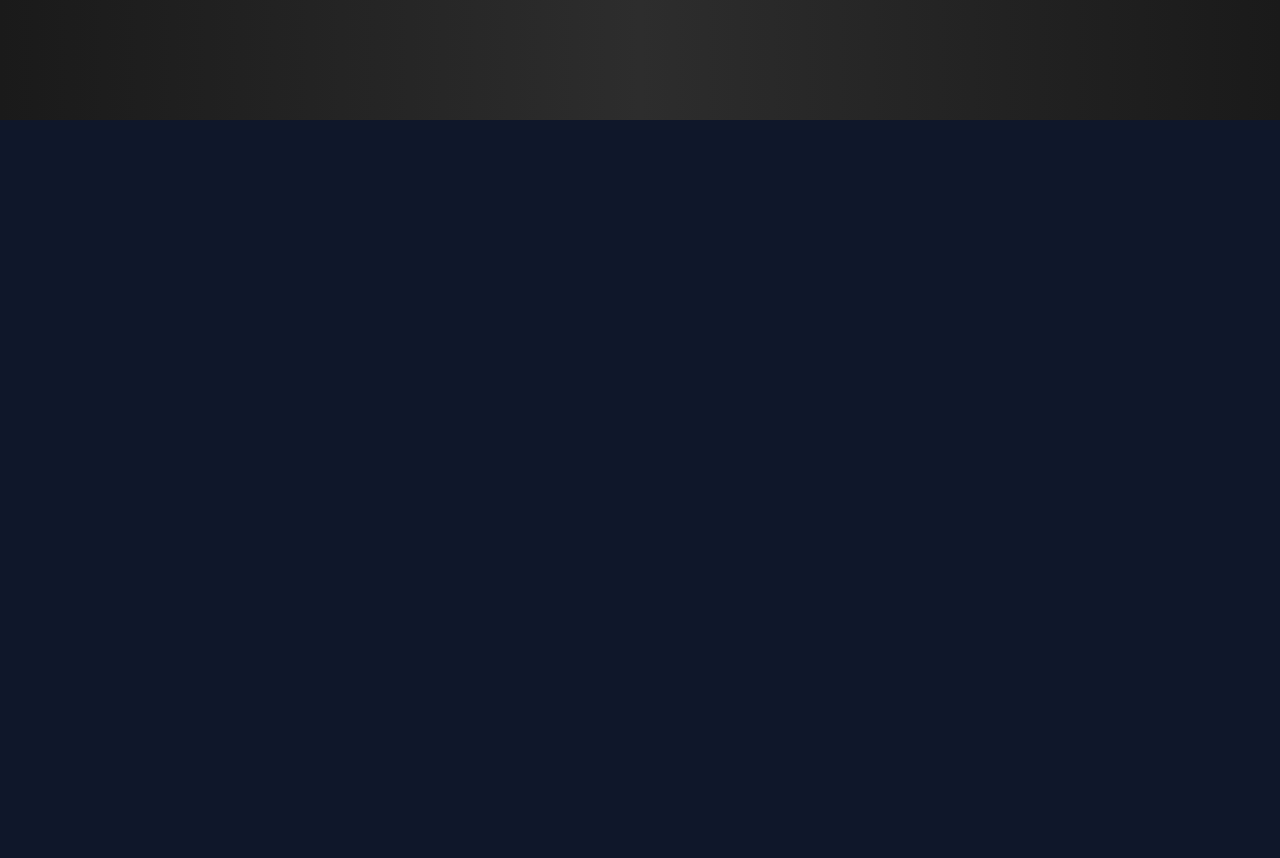
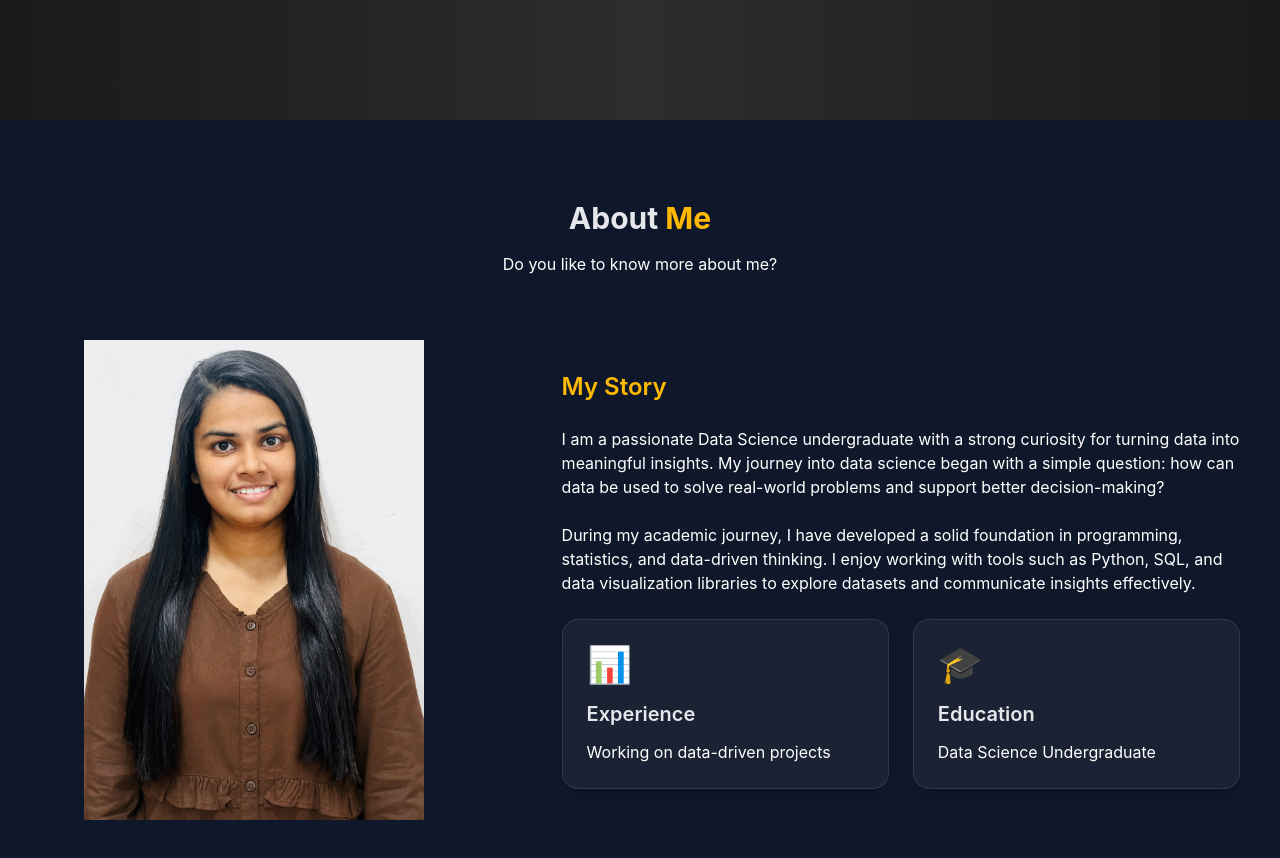
Before and after one commit to oshaniwickramathilaka/own_portfolio, a React (Vite) app: page / in a window 1280 px wide. Shown: the part 680-1538 px from the top of the page. Before the commit the page ends 800 px from the top, so only its background shows below. Built offline with nearby package versions, Linux system fonts and the light colour scheme; the HTML template or start-up script is replaced by a standard one.

Commit message:
create about.jsx

```diff
--- /dev/null
+++ b/src/components/About.jsx
@@ -0,0 +1,109 @@
+import React from 'react';
+import { motion } from 'framer-motion';
+import profile_picture from '../assets/profile_picture.jpeg';
+const aboutInfo = [
+  {
+    title: "Experience",
+    description: "Working on data-driven projects",
+    icon: () => <span>📊</span>
+  },
+  {
+    title: "Education",
+    description: "Data Science Undergraduate",
+    icon: () => <span>🎓</span>
+  }
+];
+
+const About = () => {
+    return (
+        <motion.div
+            initial={{ opacity: 0, y: 50 }}
+            whileInView={{ opacity: 1, y: 0 }}
+            transition={{ duration: 0.6, ease: 'easeOut' }}
+            viewport={{ once: true }}
+            id='about'
+            className='py-20 bg-[#0f172a]'
+        >
+            <div className='container mx-auto px-6'>
+
+                <h2 className='text-3xl font-bold text-center mb-4'>
+                    About <span className='text-amber-400'>Me</span>
+                </h2>
+
+                <p className='text-white text-center max-w-2xl mx-auto mb-16'>
+                    Do you like to know more about me?
+                </p>
+
+                {/* FLEX CONTAINER */}
+                <div className='flex flex-col md:flex-row items-center gap-12'>
+
+                    {/* LEFT - IMAGE */}
+                    <div className='md:w-2/5 overflow-hidden'>
+                        <motion.img
+                            initial={{ opacity: 0, y: 50 }}
+                            whileInView={{ opacity: 1, y: 0 }}
+                            transition={{ duration: 0.9, ease: 'easeOut' }}
+                            viewport={{ once: false, amount: 0.2 }}
+                            className='w-100 h-120 object-cover object-top pl-15'
+                            src={profile_picture}
+                            alt="profile"
+                        />
+                    </div>
+
+                    {/* RIGHT - CONTENT */}
+                    <motion.div
+                        initial={{ opacity: 0, y: 50 }}
+                        whileInView={{ opacity: 1, y: 0 }}
+                        transition={{ duration: 0.9, ease: 'easeOut' }}
+                        viewport={{ once: false, amount: 0.2 }}
+                        className='md:w-3/5'
+                    >
+                        <div className='rounded-2xl p-4'>
+                            <h3 className='text-2xl mb-6 font-semibold text-amber-400'>
+                                My Story
+                            </h3>
+
+                            <p className='text-white mb-6'>
+                                I am a passionate Data Science undergraduate with a strong curiosity for turning
+                                data into meaningful insights. My journey into data science began with a simple question:
+                                how can data be used to solve real-world problems and support better decision-making?
+                            </p>
+
+                            <p className='text-white mb-6'>
+                                During my academic journey, I have developed a solid foundation in programming, statistics,
+                                and data-driven thinking. I enjoy working with tools such as Python, SQL, and data visualization
+                                libraries to explore datasets and communicate insights effectively.
+                            </p>
+                            {/*cards*/}
+
+                            <div className='grid grid-cols-1 md:grid-cols-2 gap-6'>
+                            {
+                                aboutInfo.map((data,index)=>(
+                                    <div key={index} className='bg-white/5 backdrop-blur-md border border-white/10 rounded-2xl p-6 shadow-lg
+                                         hover:shadow-amber-400/20 hover:-translate-y-2 transition-all duration-300'>
+                                        <div className='text-amber-400 text-4xl mb-4'>
+                                            <data.icon/>
+
+
+                                        </div>
+                                        <h3 className='text-xl font-semibold mb-3'>{data.title}</h3>
+
+                                        <p className='text-white'>{data.description}</p>
+
+                                    </div>
+
+
+
+                                ))
+                            }
+                           </div>
+                        </div>
+                    </motion.div>
+
+                </div>
+            </div>
+        </motion.div>
+    );
+};
+
+export default About;
--- a/src/pages/Home.jsx
+++ b/src/pages/Home.jsx
@@ -1,9 +1,13 @@
 import React from 'react'
 import Hero from '../components/Hero'
+import About from '../components/About'
 
 const Home=()=>{
   return(
-    <div><Hero/></div>
+    <div>
+      <Hero/>
+      <About/>
+    </div>
   )
 }
 
```
